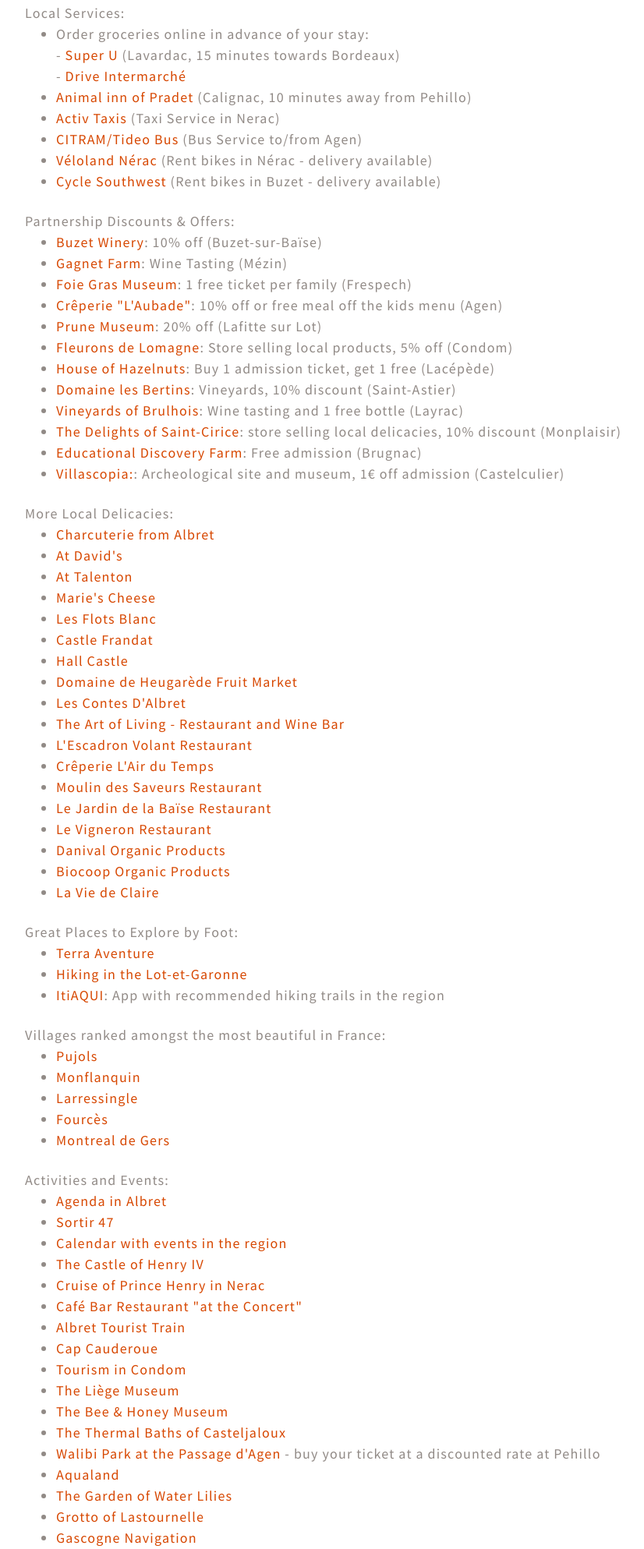
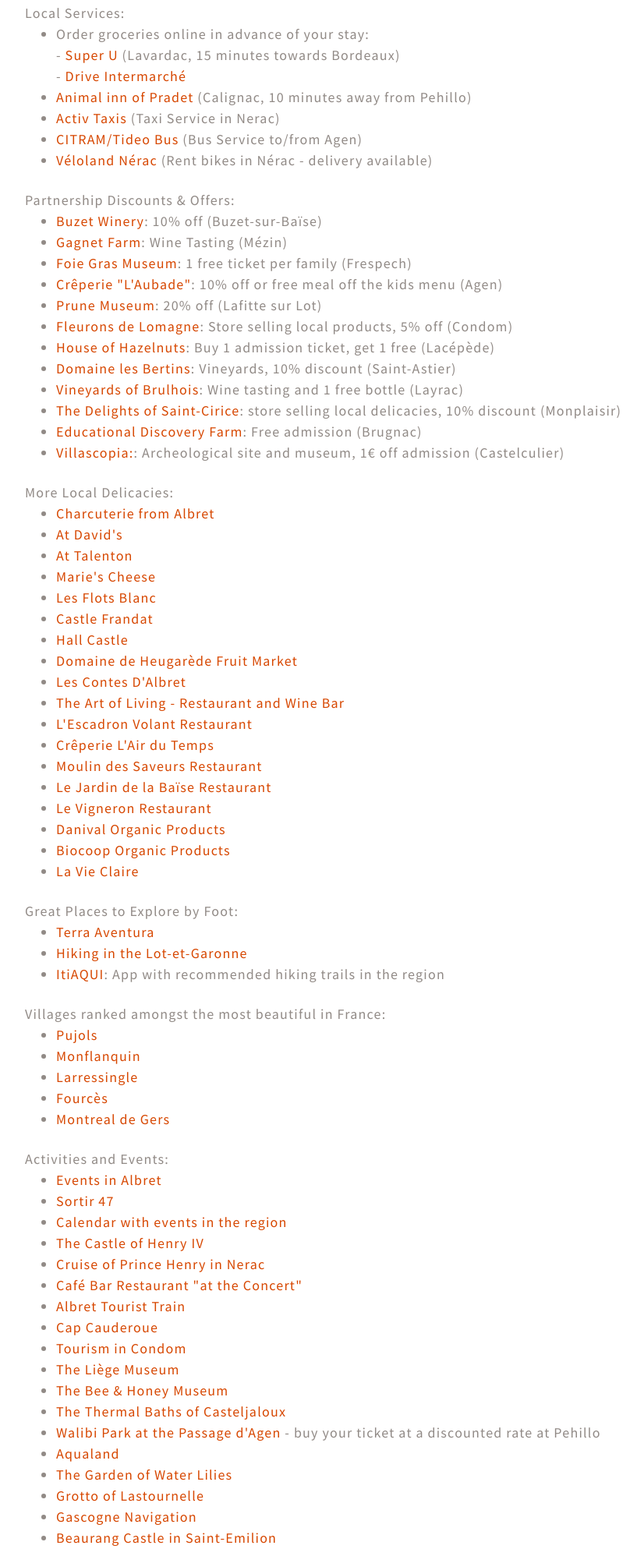
Before and after one commit to pehillocom/pehillocom.github.io, a website with bundled scripts: page partnerships.html in a window 1280 px wide. Shown: the part 465-2452 px from the top of the page at 78% size, without its empty margins (53-879 px from the left). Built offline with nearby package versions, Linux system fonts and the light colour scheme.

Commit message:
Quick updates to partnership page

```diff
--- a/partnerships.html
+++ b/partnerships.html
@@ -124,8 +124,6 @@
                       CITRAM/Tideo Bus</a> (Bus Service to/from Agen)</li>
                   <li><a href="http://velolandnerac.fr/content/7-locations" target="_blank">
                       Véloland Nérac</a> (Rent bikes in Nérac - delivery available)</li>
-                  <li><a href="https://www.cyclesouthwestfrance.com/#bike-hire" target="_blank">
-                      Cycle Southwest</a> (Rent bikes in Buzet - delivery available)</li>
                 </ul>
             </p>
             <p class="text-black-50 mb-0">
@@ -169,7 +167,7 @@
                   <li><a href="http://www.chateau-salles-buzet.com/" target="_blank">Hall Castle</a></li>
                   <li><a href="http://www.la-belle-fruitiere.com/" target="_blank">Domaine de Heugarède Fruit Market</a></li>
                   <li><a href="https://lescontesdalbret.pagesperso-orange.fr" target="_blank">Les Contes D'Albret</a></li>
-                  <li><a href="https://www.restaurant-lartdevivre-nerac.fr" target="_blank">The Art of Living - Restaurant and Wine Bar </a></li>
+                  <li><a href="https://www.restaurant-lartdevivre-nerac.fr" target="_blank">The Art of Living - Restaurant and Wine Bar</a></li>
                   <li><a href="https://www.facebook.com/LEscadronVolant/" target="_blank">L'Escadron Volant Restaurant</a></li>
                   <li><a href="http://creperieairdutemps.unblog.fr" target="_blank">Crêperie L'Air du Temps</a></li>
                   <li><a href="http://moulindessaveurs.com/" target="_blank">Moulin des Saveurs Restaurant</a></li>
@@ -177,13 +175,13 @@
                   <li><a href="https://restaurant.michelin.fr/5l1kv7u/restaurant-le-vigneron-buzet-sur-baise?from=SEM" target="_blank">Le Vigneron Restaurant</a></li>
                   <li><a href="http://www.danival.fr/fr" target="_blank">Danival Organic Products</a></li>
                   <li><a href="https://www.biocoop-nerac.fr" target="_blank">Biocoop Organic Products</a></li>
-                  <li><a href="https://magasins.lavieclaire.com/lavieclaire/fr/boutique/france/nouvelle-aquitaine/lot-et-garonne/nerac/nerac/891" target="_blank">La Vie de Claire</a></li>
+                  <li><a href="https://magasins.lavieclaire.com/lavieclaire/fr/boutique/france/nouvelle-aquitaine/lot-et-garonne/nerac/nerac/891" target="_blank">La Vie Claire</a></li>
                 </ul>
             </p>
             <p class="text-black-50 mb-0">
                 Great Places to Explore by Foot:<br>
                 <ul class="text-black-50 mb-4">
-                  <li><a href="https://www.terra-aventura.fr" target="_blank">Terra Aventure</a></li>
+                  <li><a href="https://www.terra-aventura.fr" target="_blank">Terra Aventura</a></li>
                   <li><a href="https://rando.tourisme-lotetgaronne.com" target="_blank">Hiking in the Lot-et-Garonne</a></li>
                   <li><a href="https://ignrando.fr/boutique/applications-mobiles-loisirs-outdoor/itiaqui.html" target="_blank">
                       ItiAQUI</a>: App with recommended hiking trails in the region</li>
@@ -202,7 +200,7 @@
             <p class="text-black-50 mb-0">
                 Activities and Events:<br>
                 <ul class="text-black-50 mb-4">
-                    <li><a href="https://albret-tourisme.com/toutes-les-animations.html" target="_blank">Agenda in Albret</a></li>
+                    <li><a href="https://albret-tourisme.com/toutes-les-animations.html" target="_blank">Events in Albret</a></li>
                     <li><a href="http://www.sortir47.fr" target="_blank">Sortir 47</a></li>
                     <li><a href="https://www.guide-du-lot-et-garonne.com/fr/agenda.html" target="_blank">Calendar with events in the region</a></li>
                     <li><a href="http://www.nerac.fr/chateau-henri-iv.html" target="_blank">The Castle of Henry IV</a></li>
@@ -251,10 +249,10 @@
                   <ul class="text-black-50 mb-4">
                       <li><a href="https://guide.ancv.com/detail/ptl?nid=1456467" target="_blank">ANCV</a></li>
                       <li><a href="https://annuaire-panda.fr/voyage/vos-vacances-commencent-ici-s282/" target="_blank">Panda Directory</a></li>
-                      <li><a href="http://buzz.vunet.fr" target="_blank">Buzz vunet</a></li>
+                      <li><a href="http://buzz.vunet.fr" target="_blank">Buzz Directory</a></li>
                       <li><a href="http://www.o-nerac.fr/club-nord/presentation" target="_blank">Orienteering Club of Nérac</a></li>
                       <li><a href="http://www.reperpoire.com/vos-vacances-commencent-ici-you-re-already-on-holidays-s772.html" target="_blank">Réperpoire.com</a></li>
-                      <li><a href="http://www.site-touristique.com/france/" target="_blank">Touristic site</a></li>
+                      <li><a href="http://www.site-touristique.com/france/" target="_blank">Site-touristique</a></li>
                       <li><a href="http://www.willgoto.com/2/141327/liens.aspx" target="_blank">Willgoto</a></li>
                   </ul>
               </p>
```
